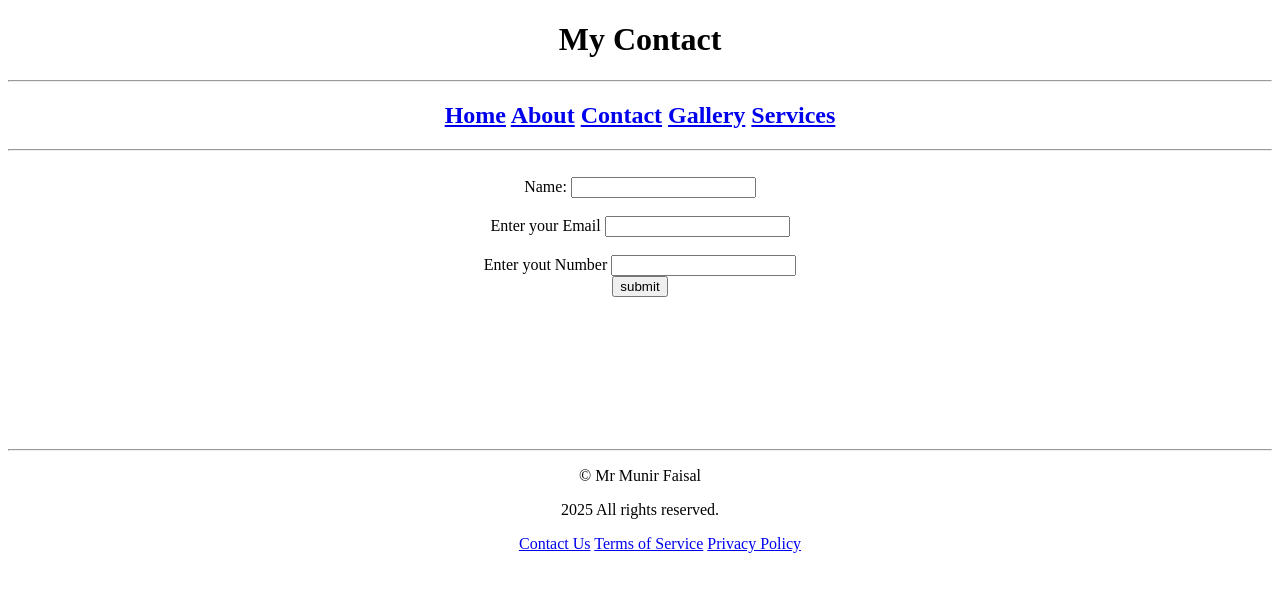
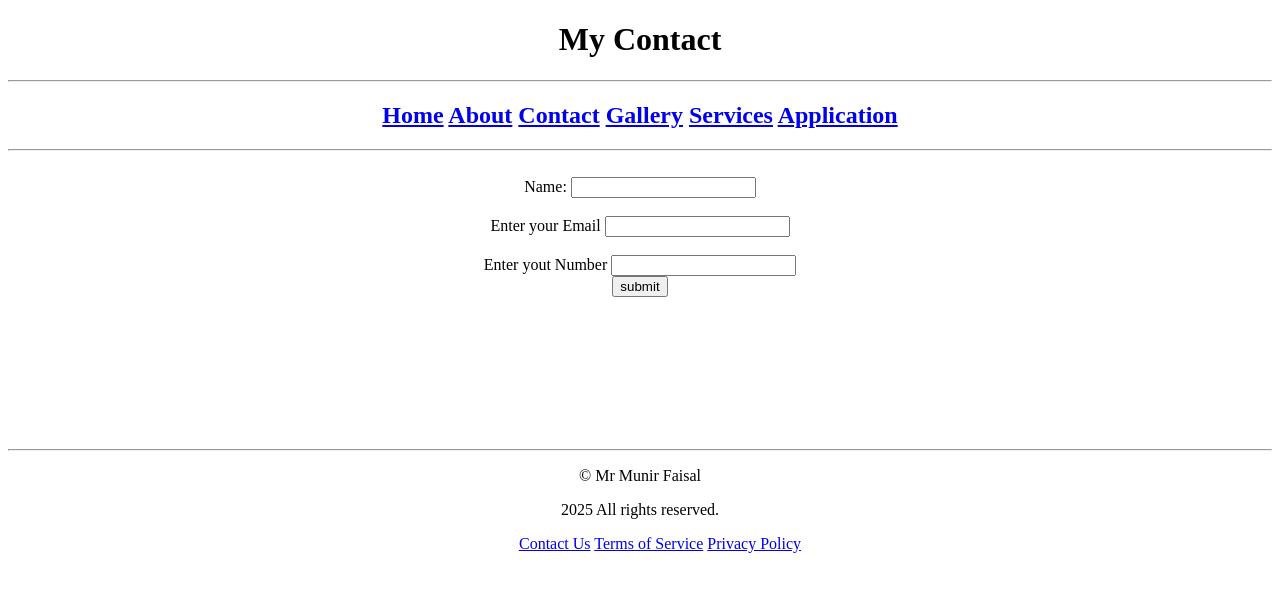
Before and after one commit to mrmunirfaisal11/1-TO-4-ASSISGNMENT-, a plain HTML site: page Contact.html in a window 1280 px wide. Drawn offline with Linux system fonts and the light colour scheme.

Commit message:
Update Contact.html

```diff
--- a/Contact.html
+++ b/Contact.html
@@ -17,6 +17,7 @@
             <a href="Contact.html" target="_blank">Contact</a>
             <a href="Gallery.html" target="_blank">Gallery</a>
             <a href="Services.html" target="_blank">Services</a>
+            <a href="Application.html" target="_blank">Application</a>
         </h2>
         </center>
 <hr>
```
